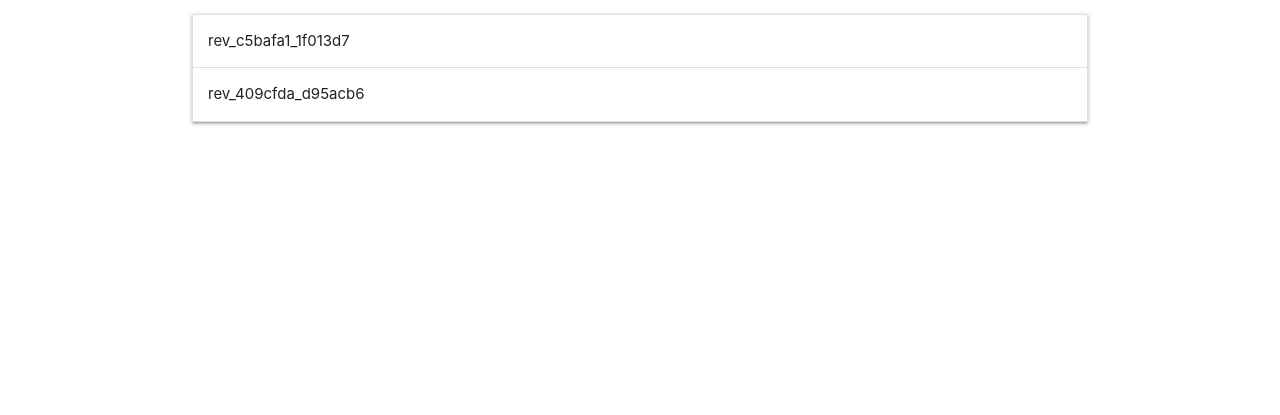
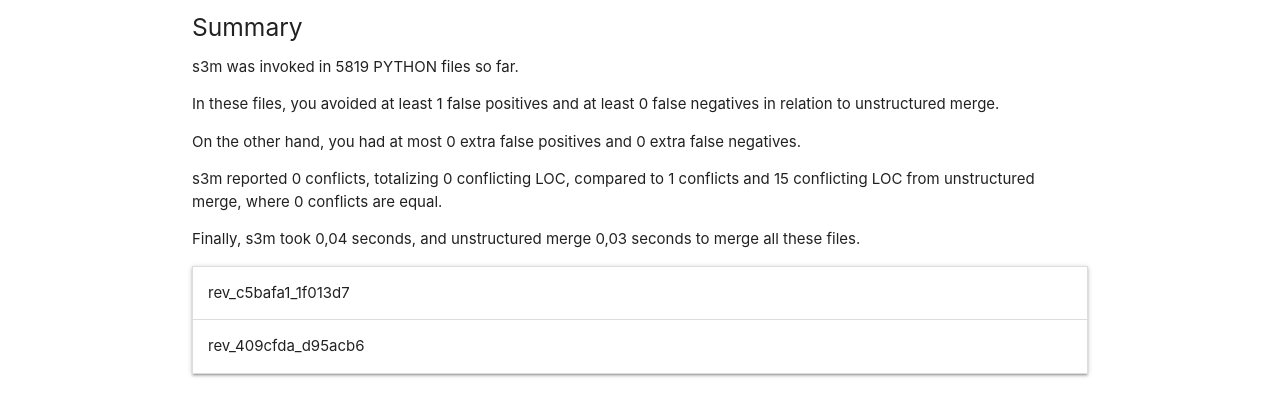
Before and after one commit to allan-mlpe/s3mpython-results, a plain HTML site: page public/web2py/index.html in a window 1280 px wide. Shown: the part 145-560 px from the top of the page. Drawn offline with nearby package versions, Linux system fonts and the light colour scheme.

Commit message:
Inclusão do resumo do projeto web2py

```diff
--- a/public/web2py/index.html
+++ b/public/web2py/index.html
@@ -16,8 +16,21 @@
 
 	<div class="container">
 	<h3 class="header">web2py</h3>
+	<h5>Summary</h5>
 	<p>
-
+		s3m was invoked in 5819 PYTHON files so far.
+	</p>
+	<p>
+		In these files, you avoided at least 1 false positives and at least 0 false negatives in relation to unstructured merge.
+	</p>
+	<p>
+		On the other hand, you had at most 0 extra false positives and 0 extra false negatives.
+	</p>
+	<p>
+		s3m reported 0 conflicts, totalizing 0 conflicting LOC, compared to 1 conflicts and 15 conflicting LOC from unstructured merge, where 0 conflicts are equal.
+	</p>
+	<p>
+		Finally, s3m took 0,04 seconds, and unstructured merge 0,03 seconds to merge all these files.
 	</p>
 	<div class="row">
 		<ul class="collapsible" data-collapsible="accordion">
```
